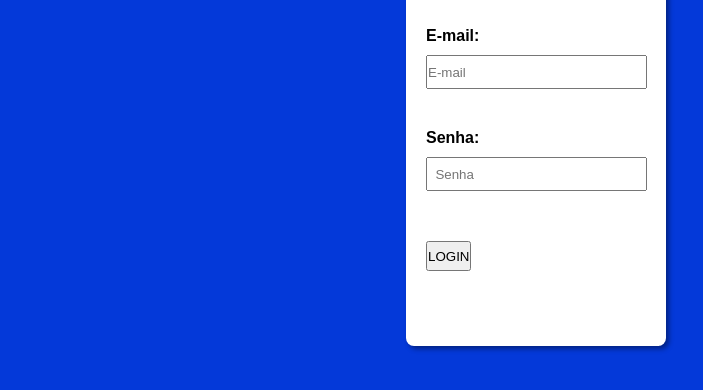
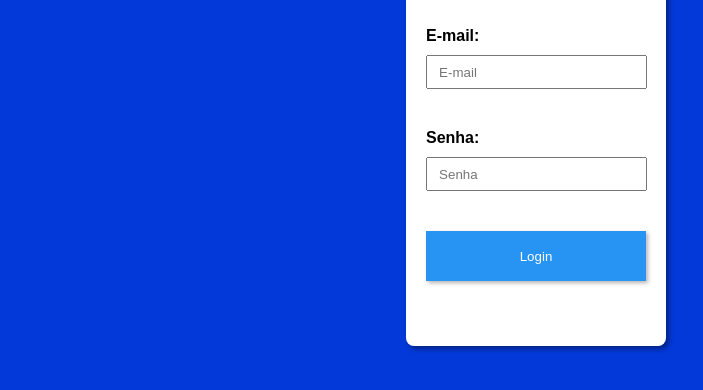
Before and after one commit to ecarrascosa16/projetos-carrascosa, a plain HTML site: page projeto-cinemel/html/login.html in a window 1280 px wide. Shown: the part 304-694 px from the top of the page, without its empty margins (104-807 px from the left). Drawn offline with Linux system fonts and the light colour scheme.

Commit message:
botão login arrumado

```diff
--- a/projeto-cinemel/html/login.html
+++ b/projeto-cinemel/html/login.html
@@ -31,14 +31,14 @@
                 <form action="#" autocomplete="on" method="get">
                     <p>
                         <label for="iemail">E-mail:</label> <br>
-                        <input type="email" name="email" id="iemail" size="25" placeholder="E-mail" required >
+                        <input type="email" name="email" id="iemail" size="25" placeholder="   E-mail" required >
                     </p>
                     <p>
                         <label for="isen">Senha:</label> <br>
-                        <input type="password" name="sen" id="isen" minlength="6" maxlength="20" size="25" placeholder="  Senha" required>
+                        <input type="password" name="sen" id="isen" minlength="6" maxlength="20" size="25" placeholder="   Senha" required>
                     </p>
                     <p>
-                        <input id="botao-login" type="submit" value="LOGIN">
+                        <input id="botaologin" type="button" value="Login">
                     </p>
                 </form>
             </section>
```
Also changed, not shown: projeto-cinemel/html/cadastro.html (+4 -4 lines).
